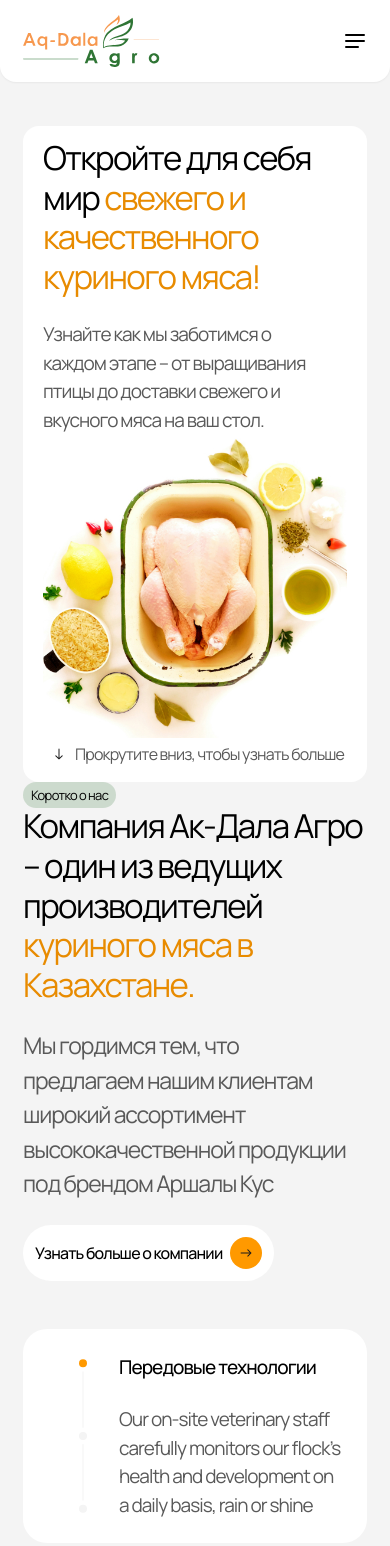
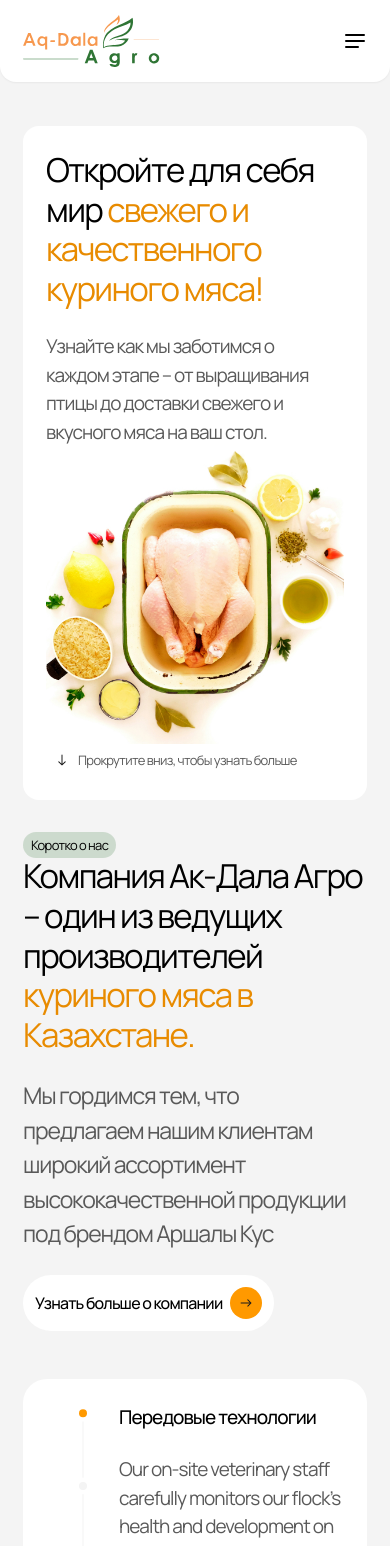
Before and after one commit to kaekkr/aqdala, a Next.js app: page / in a window 390 px wide. Shown: the top 1546 px of the page. Built offline with nearby package versions, Linux system fonts and the light colour scheme; no server answers; the database is empty.

Commit message:
fix styles of mobile home page

```diff
--- a/src/app/HeroMobile.tsx
+++ b/src/app/HeroMobile.tsx
@@ -2,7 +2,7 @@
 
 
 const HeroMobile = () => {
-	return <div className='lg:hidden bg-white rounded-2xl flex flex-col px-5 py-3 md:p-6 md:space-y-6'>
+	return <div className='lg:hidden bg-white rounded-2xl flex flex-col px-[23px] py-6 md:p-6 md:space-y-6'>
 		<div>
 			<div className='space-y-6'>
 				<h2 className='max-w-xl md:max-w-md'>Откройте для себя мир
@@ -19,7 +19,8 @@
 		</div>
 		<div className='flex items-center'>
 			<Image src='/home/down-arrow-in-circle.svg' alt='down-arrow-in-circle' width={32} height={32} />
-			<p className='p2-s text-neutral-dark'>Прокрутите вниз, чтобы узнать больше</p>
+			<p className='hidden md:block p2-s text-neutral-dark'>Прокрутите вниз, чтобы узнать больше</p>
+			<p className='md:hidden p3 text-neutral-dark'>Прокрутите вниз, чтобы узнать больше</p>
 		</div>
 	</div>
 }
--- a/src/app/about-us/_mobile/AboutUsMobile.tsx
+++ b/src/app/about-us/_mobile/AboutUsMobile.tsx
@@ -21,7 +21,7 @@
 ]
 
 const AboutUsMobile = () => {
-	return <div className='lg:hidden max-w-full flex flex-col md:mt-10 space-y-12'>
+	return <div className='lg:hidden max-w-full flex flex-col mt-8 md:mt-10 space-y-12'>
 		<div className='space-y-6'>
 			<div>
 				<p className='p3 bg-green/20 inline rounded-2xl px-2 py-1'>Коротко о нас</p>
```
